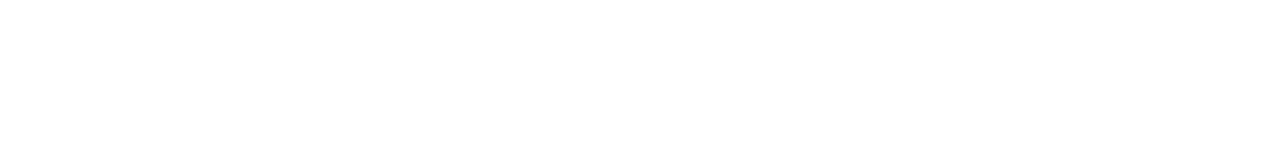
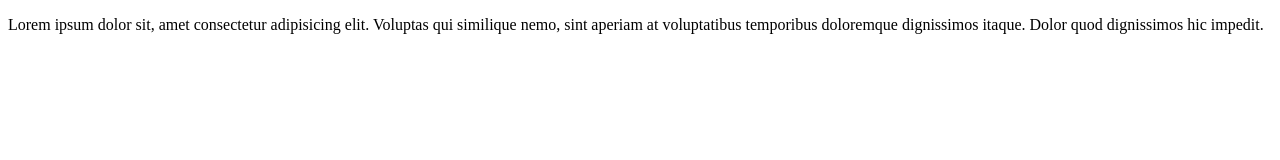
Before and after one commit to SaraAlAwad/test, a plain HTML site: page index.html in a window 1280 px wide. Drawn offline with Linux system fonts and the light colour scheme.

Commit message:
editIndex.html

```diff
--- a/index.html
+++ b/index.html
@@ -6,6 +6,8 @@
     <meta http-equiv="X-UA-Compatible" content="IE=edge">
     <meta name="viewport" content="width=device-width, initial-scale=1.0">
     <title>Document</title>
+    <p>Lorem ipsum dolor sit, amet consectetur adipisicing elit. Voluptas qui similique nemo, sint aperiam at
+        voluptatibus temporibus doloremque dignissimos itaque. Dolor quod dignissimos hic impedit.</p>
 </head>
 
 <body>
```
